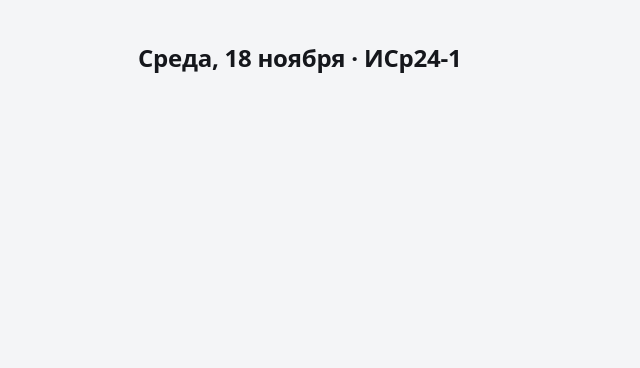
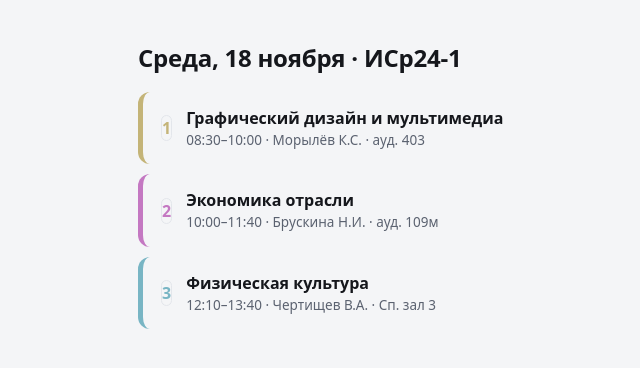
Before and after one commit to M0rt1x0/kitis-isr, a PHP site: page /steps/step-02-css/index.html in a window 1280 px wide. Shown: the top 368 px of the page, without its empty margins (142-782 px from the left). Run offline with PHP 8.4, Linux system fonts and the light colour scheme.

Commit message:
Add files via upload

```diff
--- a/steps/step-02-css/index.html
+++ b/steps/step-02-css/index.html
@@ -23,6 +23,30 @@
 
   …ещё две: Экономика отрасли (#c478c2, 109м) и Физическая культура (#78b5c4, Сп. зал 3).
   Цвета и оттенки градиента — таблица в README. -->
+
+  <div class="lesson-card" style="--subject-color:#c4b478">
+    <span class="lesson-num">1</span>
+    <div class="lesson-body">
+      <div class="lesson-subject">Графический дизайн и мультимедиа</div>
+      <div class="lesson-meta">08:30–10:00 · Морылёв К.С. · ауд. 403</div>
+    </div>
+  </div>
+    <div class="lesson-card" style="--subject-color:#c478c2">
+    <span class="lesson-num">2</span>
+    <div class="lesson-body">
+      <div class="lesson-subject">Экономика отрасли</div>
+      <div class="lesson-meta">10:00–11:40 · Брускина Н.И. · ауд. 109м</div>
+    </div>
+  </div>
+    <div class="lesson-card" style="--subject-color:#78b5c4">
+    <span class="lesson-num">3</span>
+    <div class="lesson-body">
+      <div class="lesson-subject">Физическая культура</div>
+      <div class="lesson-meta">12:10–13:40 · Чертищев В.А. · Сп. зал 3</div>
+    </div>
+  </div>
+
+
 </div>
 
 </main>
--- a/steps/step-02-css/style.css
+++ b/steps/step-02-css/style.css
@@ -7,6 +7,7 @@ h1 { font-size: 24px; letter-spacing: -0.01em; }
 .lessons {
   display: flex;
   flex-direction: column;
+  gap: 10px
   /* TODO: gap, чтобы карточки не слипались (≥10px) */
 }
 
@@ -17,11 +18,21 @@ h1 { font-size: 24px; letter-spacing: -0.01em; }
      - border-radius: 12px; padding: 14px 18px;
      - background: linear-gradient(90deg, ОТТЕНК 0%, ОТТЕНК-СВЕТЛЕЕ 45%, #FFFFFF 100%);
        (оттенки — готовые значения из таблицы README) */
+
+  display: flex; align-items: center; gap: 14px;
+  border-left: 5px solid var(--subject-color);
+  border-radius: 12px; padding: 14px 18px;
+  background: linear-gradient(90deg, ОТТЕНК 0%, ОТТЕНК-СВЕТЛЕЕ 45%, #FFFFFF 100%);
+
 }
 
 .lesson-num {
   /* TODO: 40×40, border-radius 10px, белый фон, border 1px solid #E3E6EB,
      color: var(--subject-color); font-weight: 700; центрирование через flex */
+  border-radius: 10px;
+  border: 1px solid #E3E6EB;
+  color: var(--subject-color);
+  font-weight: 700;
 }
 
 .lesson-subject { font-weight: 600; }
```
